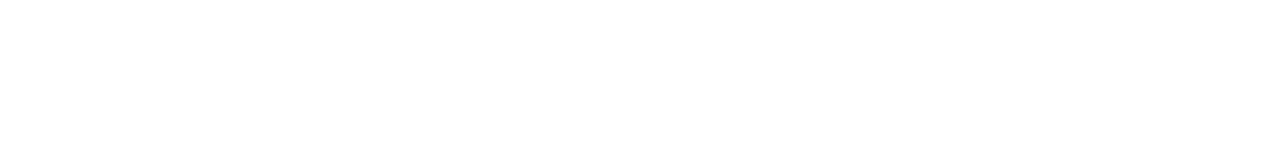
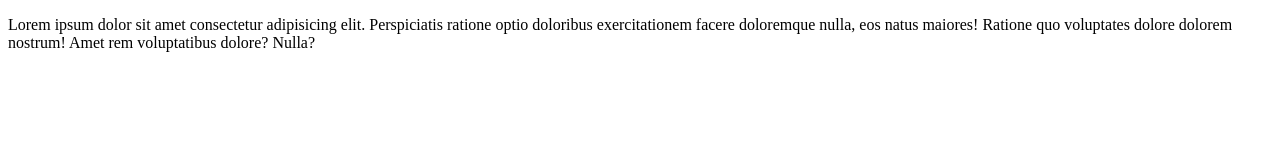
Before and after one commit to yoavlevin/learn-git, a plain HTML site: page index.html in a window 1280 px wide. Drawn offline with Linux system fonts and the light colour scheme.

Commit message:
add paragraph to code base

```diff
--- a/index.html
+++ b/index.html
@@ -6,6 +6,7 @@
     <title>Git website</title>
 </head>
 <body>
+    <p>Lorem ipsum dolor sit amet consectetur adipisicing elit. Perspiciatis ratione optio doloribus exercitationem facere doloremque nulla, eos natus maiores! Ratione quo voluptates dolore dolorem nostrum! Amet rem voluptatibus dolore? Nulla?</p>
 
 </body>
 </html>
```
